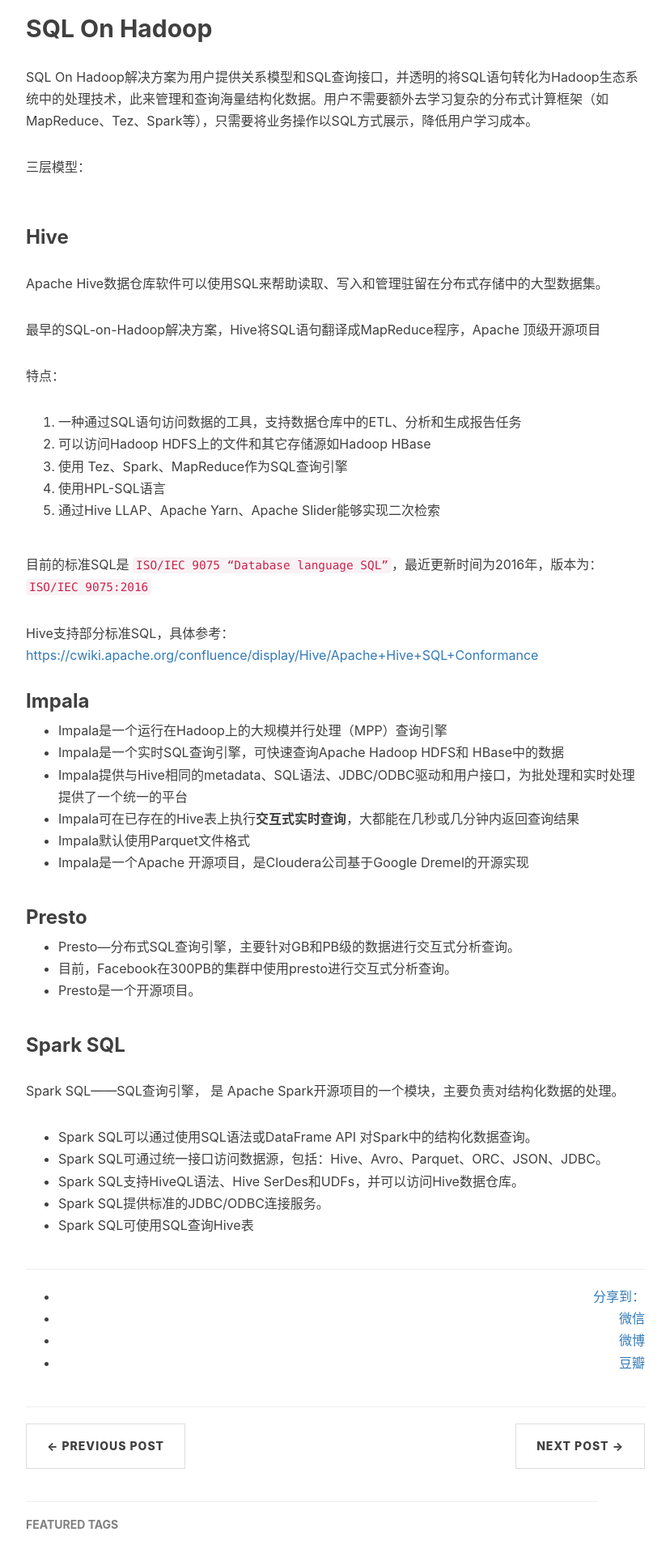
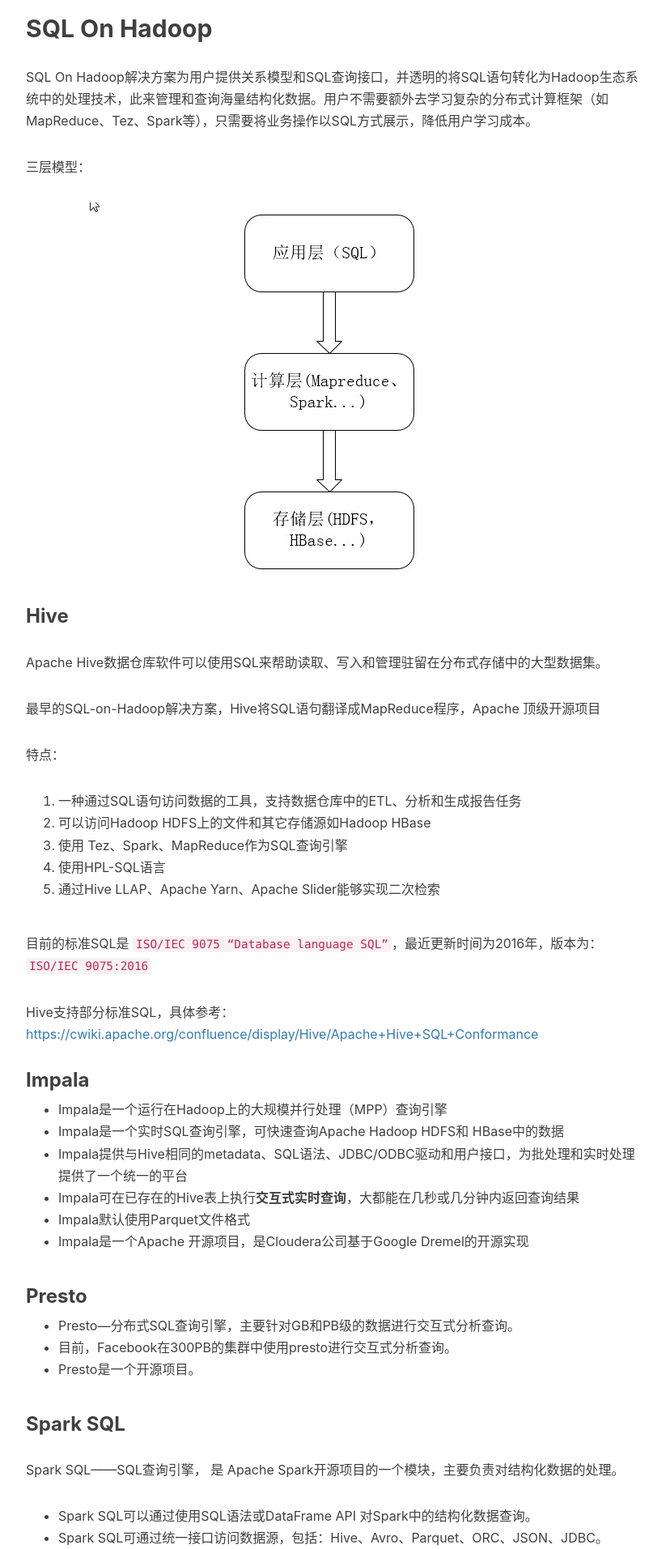
Before and after one commit to carmhuo/carmhuo.github.io, a Jekyll site: the page built from _posts/2019-04-09-SQL-On-Hadoop.md, in a window 1280 px wide. Shown: the part 554-2467 px from the top of the page at 81% size, without its empty margins (233-1061 px from the left). Built offline with Jekyll 4.4.1, drawn with Linux system fonts in a browser that asks for light colours; nearby versions of some CDN libraries; comment, search, counter and statistics services are not loaded.

Commit message:
Update 2019-04-09-SQL-On-Hadoop.md

```diff
--- a/_posts/2019-04-09-SQL-On-Hadoop.md
+++ b/_posts/2019-04-09-SQL-On-Hadoop.md
@@ -15,7 +15,7 @@
 
 三层模型：
 
-![](img/sql-on-hadoop.jpg)
+![](/img/sql-on-hadoop.jpg)
 ### Hive
 Apache Hive数据仓库软件可以使用SQL来帮助读取、写入和管理驻留在分布式存储中的大型数据集。
 
```
